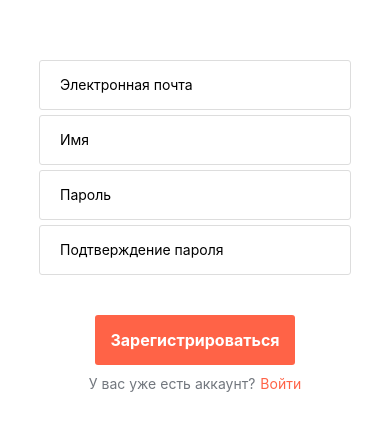
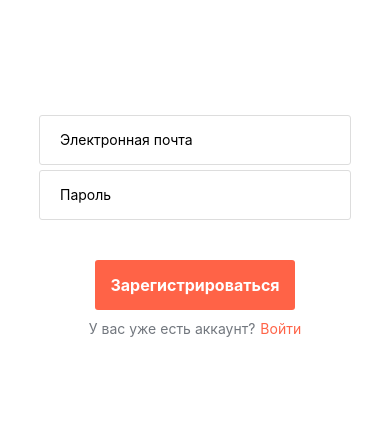
Before and after one commit to intromisan/ersag-manager-frontend, a React Native app: screen /SignUp in a window 390 px wide. Shown: the part 199-630 px from the top of the page. Built offline with nearby package versions, Linux system fonts and the light colour scheme.

Commit message:
temporarily limited signup fields

```diff
--- a/src/screens/SignUpScreen.tsx
+++ b/src/screens/SignUpScreen.tsx
@@ -46,14 +46,14 @@ const SignUpScreen = () => {
           value={email}
           onChangeText={(text) => setEmail(text)}
         />
-        <TextInput
+        {/* <TextInput
           placeholder="Имя"
           style={{ ...styles.input, borderColor: nameBorderColor }}
           onFocus={() => setNameBorderColor(COLORS.accent)}
           onBlur={() => setNameBorderColor(COLORS.borderColor)}
           value={name}
           onChangeText={(text) => setName(text)}
-        />
+        /> */}
         <TextInput
           placeholder="Пароль"
           secureTextEntry
@@ -63,7 +63,7 @@ const SignUpScreen = () => {
           value={password}
           onChangeText={(text) => setPassword(text)}
         />
-        <TextInput
+        {/* <TextInput
           placeholder="Подтверждение пароля"
           secureTextEntry
           style={{ ...styles.input, borderColor: passwordConfirmationBorderColor }}
@@ -71,7 +71,7 @@ const SignUpScreen = () => {
           onBlur={() => setPasswordConfirmationBorderColor(COLORS.borderColor)}
           value={passwordConfirmation}
           onChangeText={(text) => setPasswordConfirmation(text)}
-        />
+        /> */}
       </View>
       <View style={styles.buttonTooltip}>
         <PrimaryButton text="Зарегистрироваться" pressHandler={() => onSubmit()} />
```
